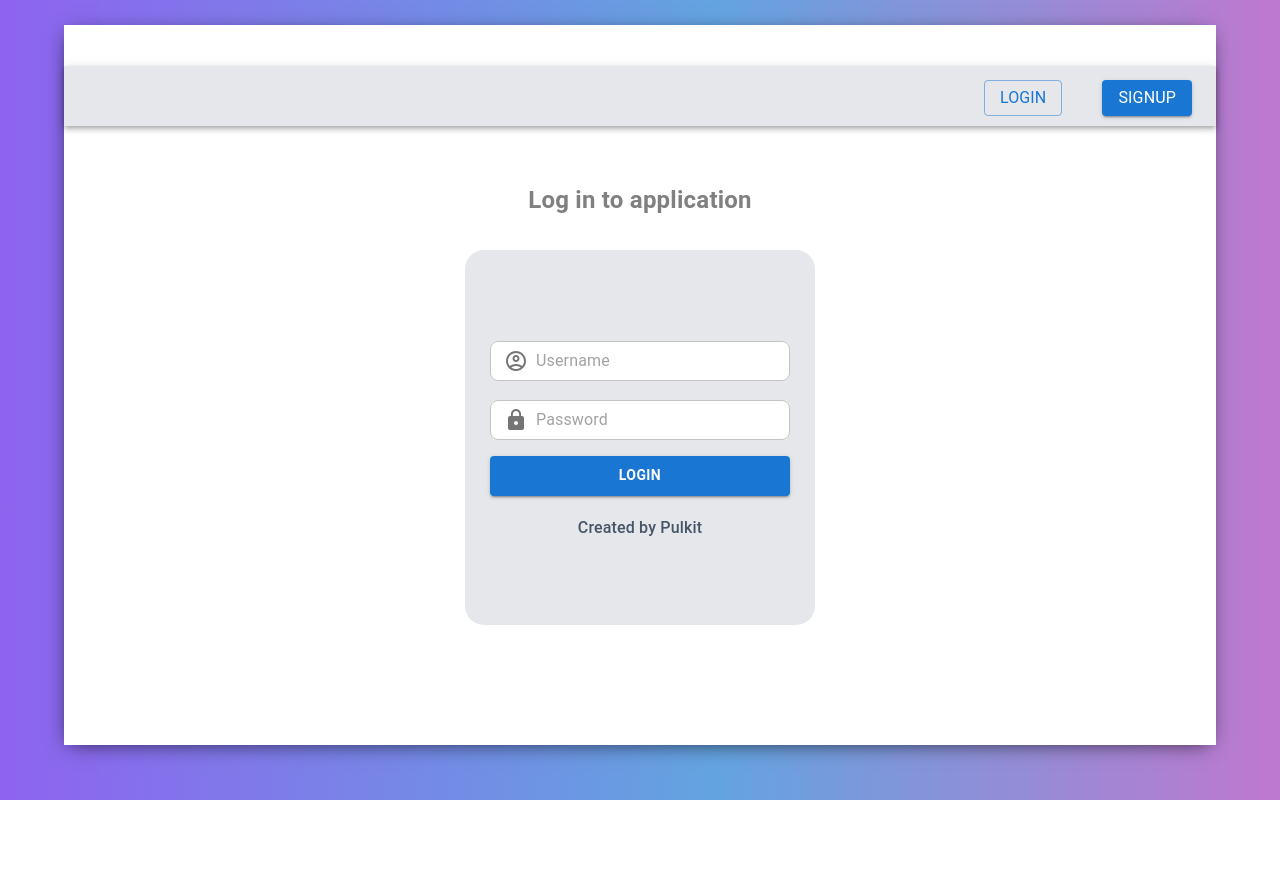
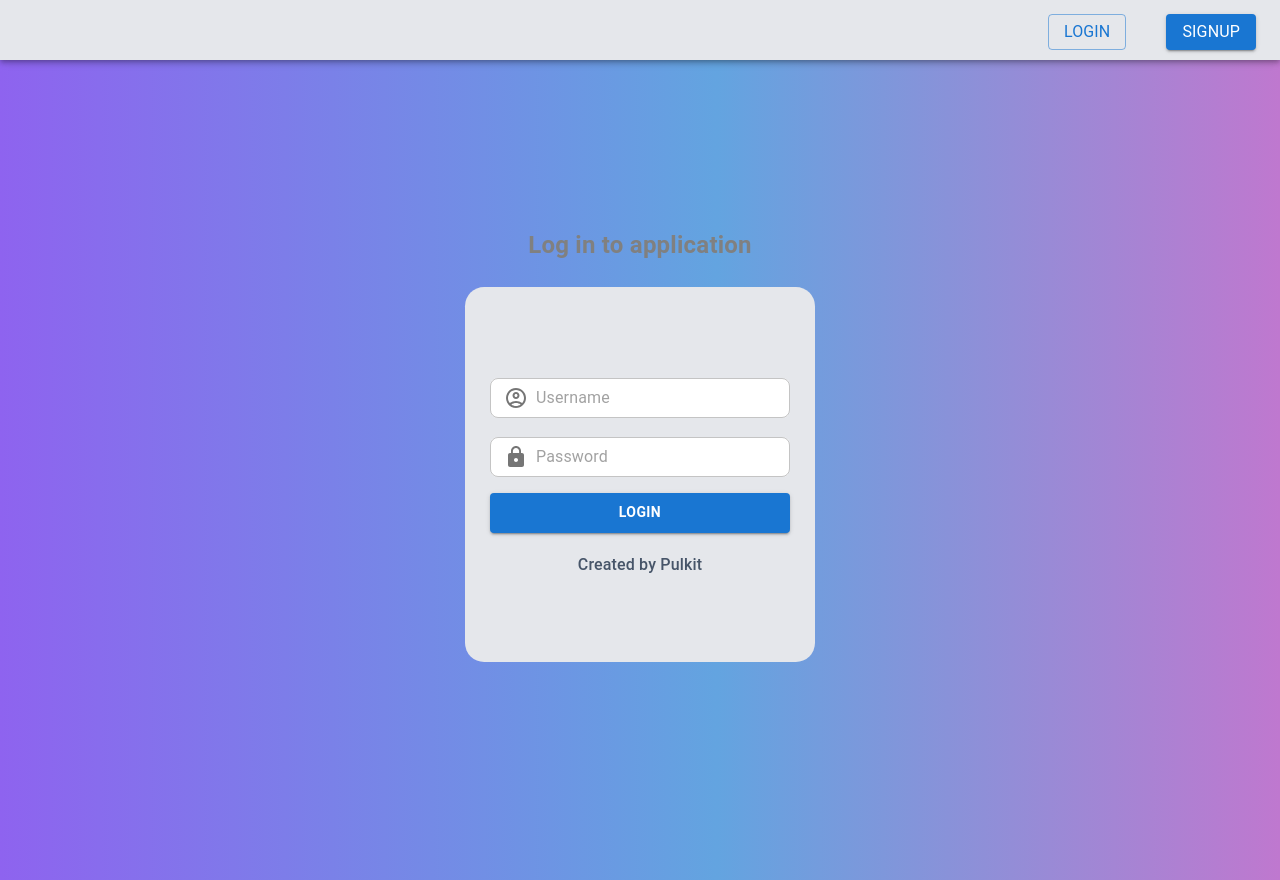
Before and after one commit to Pulkit426/ChromaChat, a React (Create React App) app in the folder frontend/: page /login in a window 1280 px wide. Before the commit the page ends 800 px from the top, so only its background shows below. Built offline with nearby package versions, Linux system fonts and the light colour scheme; no server answers.

Commit message:
login page css fixed

```diff
--- a/frontend/src/App.css
+++ b/frontend/src/App.css
@@ -1,7 +1,7 @@
 .app{
     display: grid;
     place-items: center;
-    height: 100vh;
+    height: 110vh;
     background: linear-gradient(90deg, rgba(142,99,239,1) 0%, rgba(99,164,224,1) 56%, rgba(191,120,207,1) 100%);
 }
 
@@ -13,3 +13,8 @@
     width:90vw;
     box-shadow: -1px 4px 20px -6px rgba(0,0,0,0.75)
 }
+
+.app_loginBody{
+    box-shadow: inset;
+
+}
--- a/frontend/src/App.js
+++ b/frontend/src/App.js
@@ -59,7 +59,7 @@ function App() {
   return (
 
       <div className="app">
-      <div className='app_body'>
+      <div className={user ? 'app_body' : 'app_loginBody'}>
       <Router>
 
 
--- a/frontend/src/components/LoginNavbar.js
+++ b/frontend/src/components/LoginNavbar.js
@@ -3,7 +3,7 @@ import { Link } from 'react-router-dom';
 
 const LoginNavbar = () => {
     return (
-        <AppBar position='static' sx={{backgroundColor: "#e5e7eb", mb: 3,  width: "100%", height: "60px"}}>
+        <AppBar sx={{backgroundColor: "#e5e7eb", mb: 5 , width: "100%", height: "60px"}}>
          <Toolbar>
 
          <Typography  component="div" style={{flex: 1}} > </Typography>
--- a/frontend/src/components/LoginPage.js
+++ b/frontend/src/components/LoginPage.js
@@ -28,12 +28,12 @@ const LoginPage = () => {
       };
 
     return (
-        <div style={{display: "flex",flex: 1, flexDirection:"column", alignItems: "center", justifyContent: "center"}}>
+        <div >
 
           <LoginNavbar />
 
 
-       <Typography align="center" gutterBottom="true" variant="body1" sx={{p: "1rem", m: "1rem", color: "gray", fontSize: "1.5rem", fontWeight: 600}}>
+       <Typography align="center" variant="body1" sx={{p: 1, m:2, mt: 10, color: "gray", fontSize: "1.5rem", fontWeight: 600}}>
         Log in to application
         </Typography>
 
```
